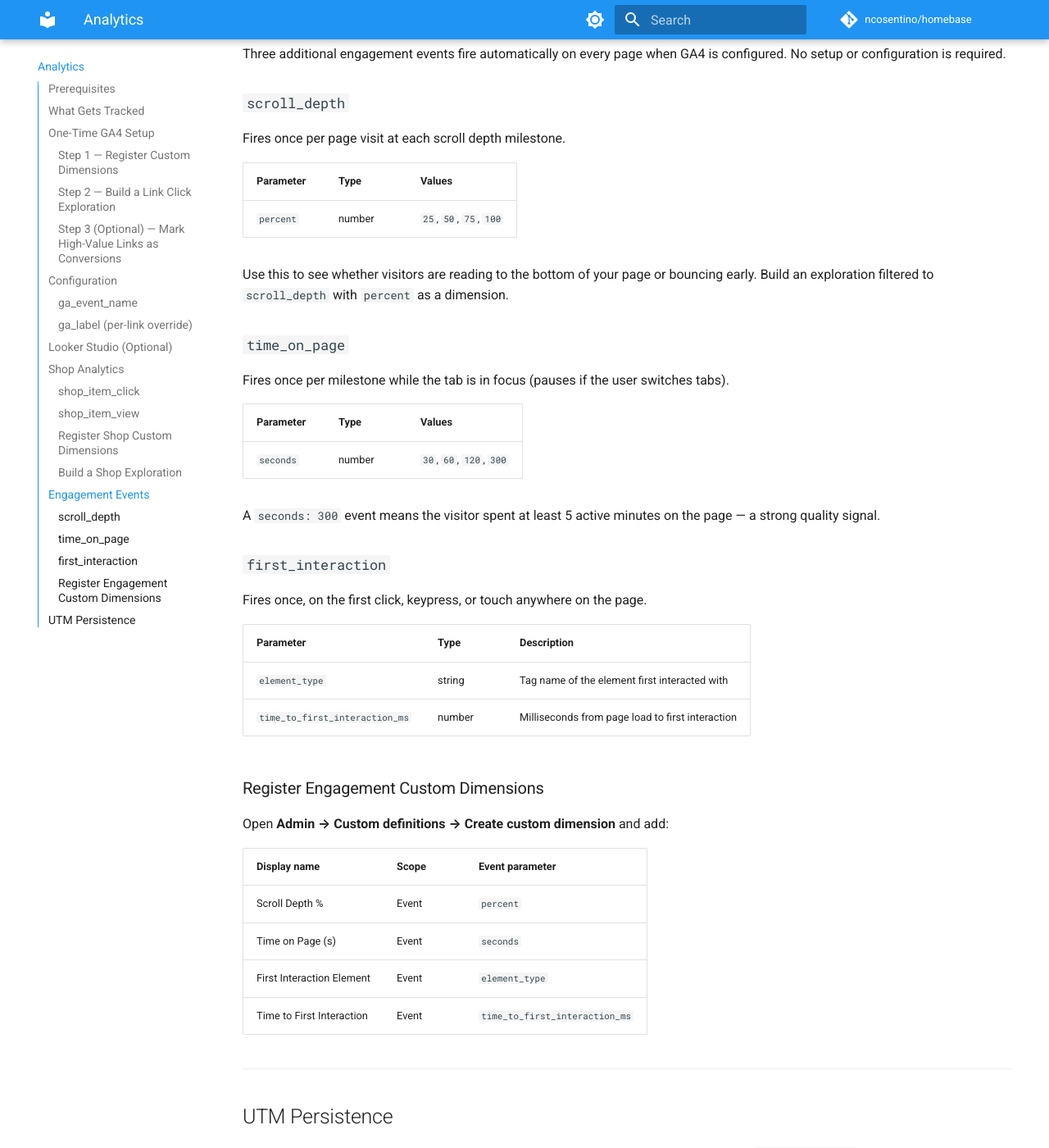
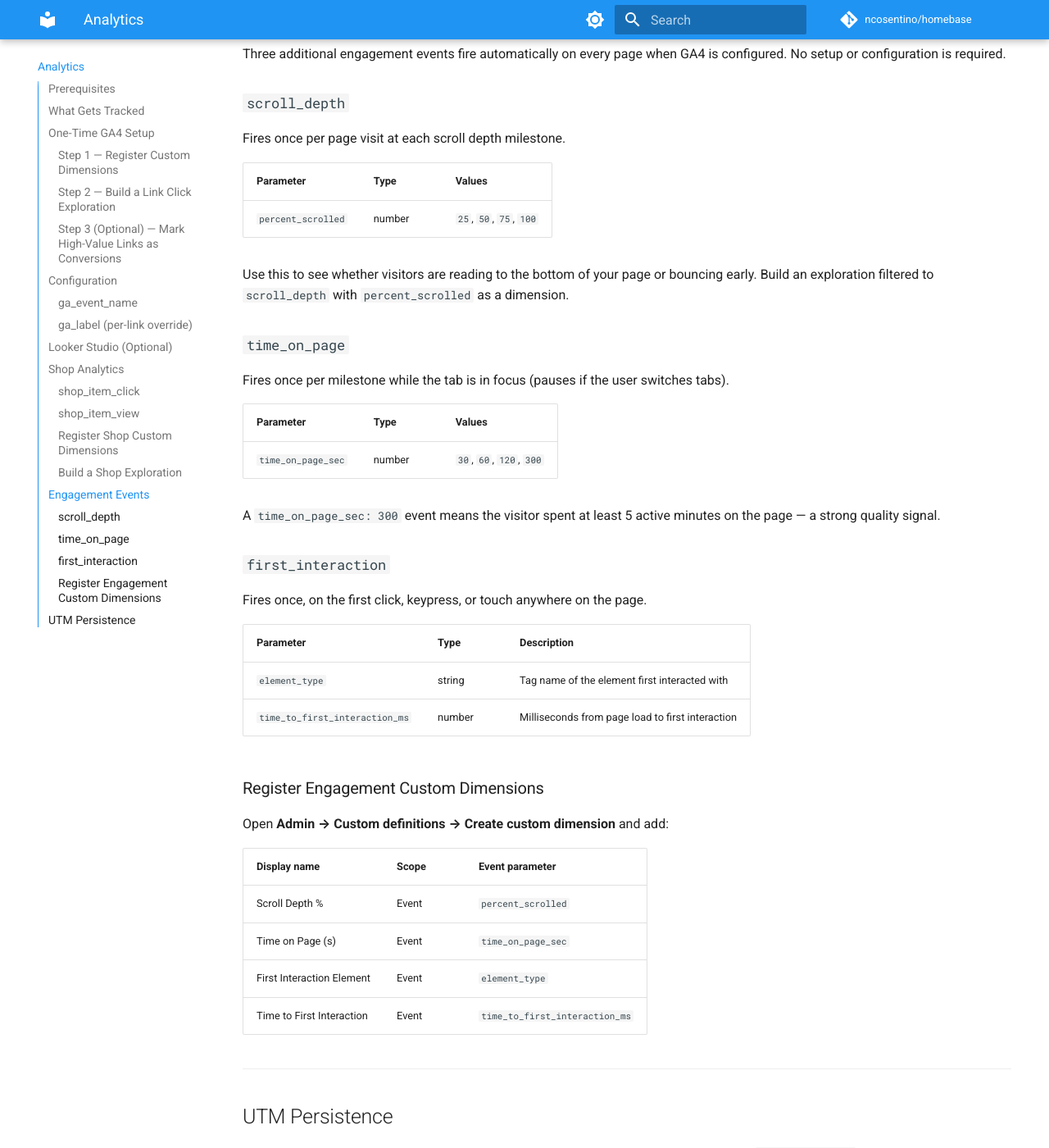
Before and after one commit to ncosentino/homebase, an MkDocs documentation site: the page built from docs/analytics.md, in a window 1280 px wide and 1400 px high, scrolled down 5988 px. Shown: the whole window at 82% size. Built offline with MkDocs 1.6.1 and Material for MkDocs 9.7.7, drawn with Linux system fonts in a browser that asks for light colours; comment, search, counter and statistics services are not loaded.

Commit message:
fix: rename GA4 event params for clarity
scroll_depth: percent -> percent_scrolled
time_on_page: seconds -> time_on_page_sec

Clearer, self-documenting param names that don't collide with
generic GA4 reserved names. Update analytics.md to match.

Co-authored-by: Copilot <223556219+Copilot@users.noreply.github.com>

```diff
--- a/docs/analytics.md
+++ b/docs/analytics.md
@@ -198,9 +198,9 @@ Fires once per page visit at each scroll depth milestone.
 
 | Parameter | Type | Values |
 |---|---|---|
-| `percent` | number | `25`, `50`, `75`, `100` |
+| `percent_scrolled` | number | `25`, `50`, `75`, `100` |
 
-Use this to see whether visitors are reading to the bottom of your page or bouncing early. Build an exploration filtered to `scroll_depth` with `percent` as a dimension.
+Use this to see whether visitors are reading to the bottom of your page or bouncing early. Build an exploration filtered to `scroll_depth` with `percent_scrolled` as a dimension.
 
 ### `time_on_page`
 
@@ -208,9 +208,9 @@ Fires once per milestone while the tab is in focus (pauses if the user switches
 
 | Parameter | Type | Values |
 |---|---|---|
-| `seconds` | number | `30`, `60`, `120`, `300` |
+| `time_on_page_sec` | number | `30`, `60`, `120`, `300` |
 
-A `seconds: 300` event means the visitor spent at least 5 active minutes on the page — a strong quality signal.
+A `time_on_page_sec: 300` event means the visitor spent at least 5 active minutes on the page — a strong quality signal.
 
 ### `first_interaction`
 
@@ -227,8 +227,8 @@ Open **Admin → Custom definitions → Create custom dimension** and add:
 
 | Display name | Scope | Event parameter |
 |---|---|---|
-| Scroll Depth % | Event | `percent` |
-| Time on Page (s) | Event | `seconds` |
+| Scroll Depth % | Event | `percent_scrolled` |
+| Time on Page (s) | Event | `time_on_page_sec` |
 | First Interaction Element | Event | `element_type` |
 | Time to First Interaction | Event | `time_to_first_interaction_ms` |
 
--- a/src/_includes/head.njk
+++ b/src/_includes/head.njk
@@ -438,7 +438,7 @@
   window.addEventListener("scroll", function () {
     var pct = (window.scrollY + window.innerHeight) / document.documentElement.scrollHeight * 100;
     [25, 50, 75, 100].forEach(function (m) {
-      if (!_sdFired[m] && pct >= m) { _sdFired[m] = true; gtag("event", "scroll_depth", { percent: m }); }
+      if (!_sdFired[m] && pct >= m) { _sdFired[m] = true; gtag("event", "scroll_depth", { percent_scrolled: m }); }
     });
   }, { passive: true });
 
@@ -446,7 +446,7 @@
   var _tabHidden = false;
   document.addEventListener("visibilitychange", function () { _tabHidden = document.hidden; });
   [30, 60, 120, 300].forEach(function (s) {
-    setTimeout(function () { if (!_tabHidden) gtag("event", "time_on_page", { seconds: s }); }, s * 1000);
+    setTimeout(function () { if (!_tabHidden) gtag("event", "time_on_page", { time_on_page_sec: s }); }, s * 1000);
   });
 
   // First interaction: time from page load to first click/key/touch
```
